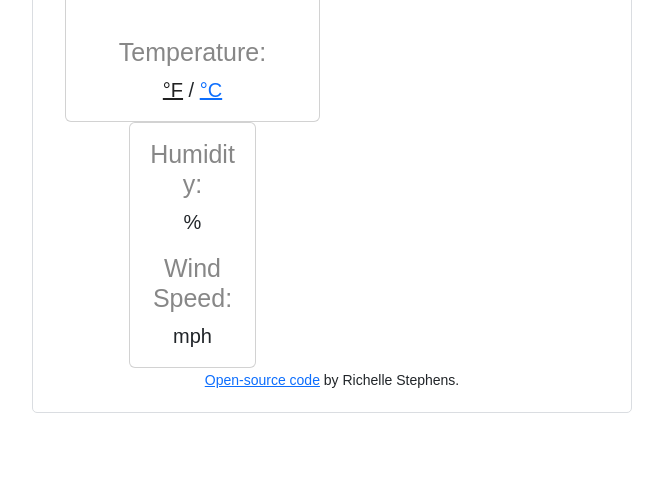
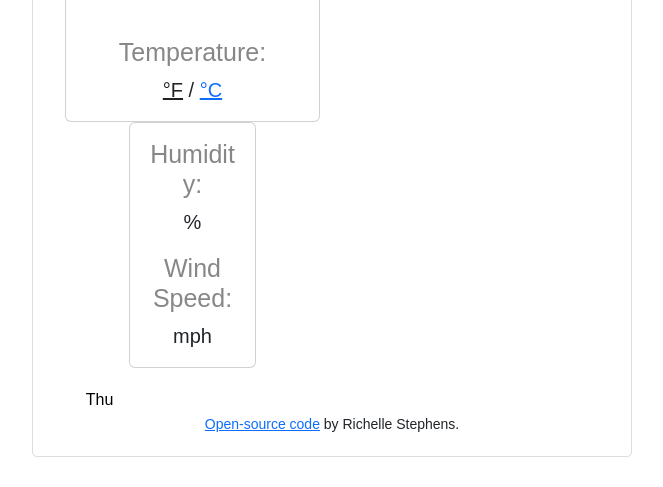
Before and after one commit to RStephens2010/RStephens-vanilla-weather-app, a website built with Parcel: page index.html in a window 1280 px wide. Shown: the part 537-1024 px from the top of the page, without its empty margins (308-971 px from the left). Before the commit the page ends 980 px from the top, so only its background shows below. Built offline with nearby package versions, Linux system fonts and the light colour scheme; no server answers.

Commit message:
Began adding in extended forecast columns

```diff
--- a/index.html
+++ b/index.html
@@ -88,6 +88,13 @@
                 </div>
                 </div>
               </div>
+              <div class="weather-forecast">
+                <div class="row">
+                  <div class="col-2">
+                    Thu
+                  </div>
+                </div>
+              </div>
             </center>
     </div>
 
```
